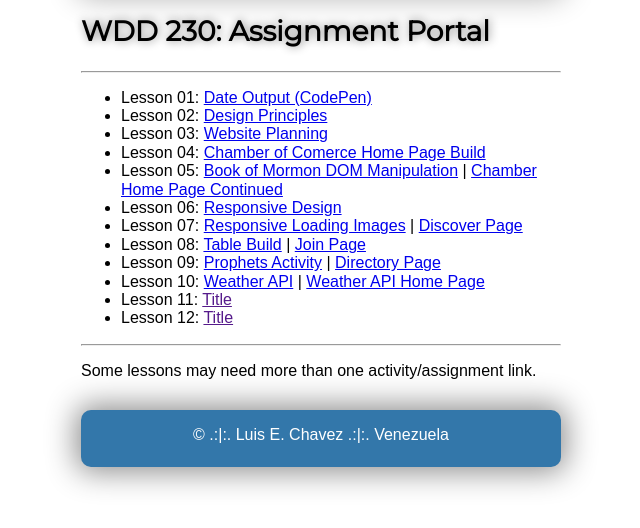
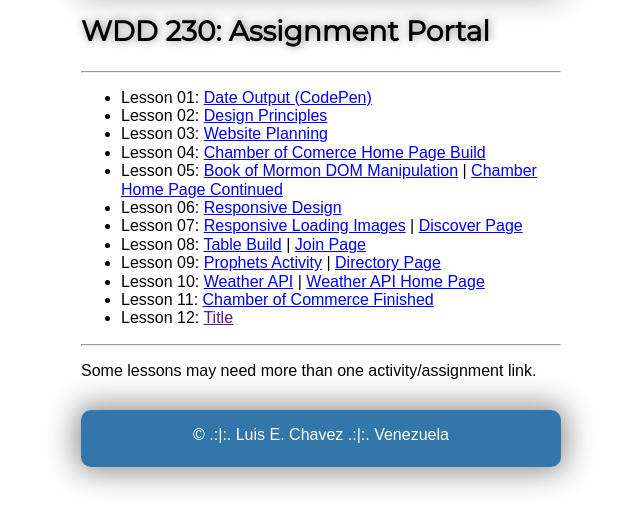
Before and after one commit to lechavezl/wdd230, a plain HTML site: page index.html in a window 1280 px wide. Shown: the part 208-736 px from the top of the page, without its empty margins (319-959 px from the left). Drawn offline with Linux system fonts and the light colour scheme; a script that the page names is missing.

Commit message:
Updated portal

```diff
--- a/index.html
+++ b/index.html
@@ -33,7 +33,7 @@
             <li>Lesson 08: <a href="lesson08/tablebuild.html">Table Build</a> | <a href="chamber/join.html">Join Page</a></li>
             <li>Lesson 09: <a href="lesson09/prophets.html">Prophets Activity</a> | <a href="chamber/directory.html">Directory Page</a></li>
             <li>Lesson 10: <a href="lesson10/weather-api.html">Weather API</a> | <a href="chamber/index.html"> Weather API Home Page</a></li>
-            <li>Lesson 11: <a href="">Title</a></li>
+            <li>Lesson 11: <a href="chamber/index.html">Chamber of Commerce Finished</a></li>
             <li>Lesson 12: <a href="">Title</a></li>
         </ul>
         <hr>
```
